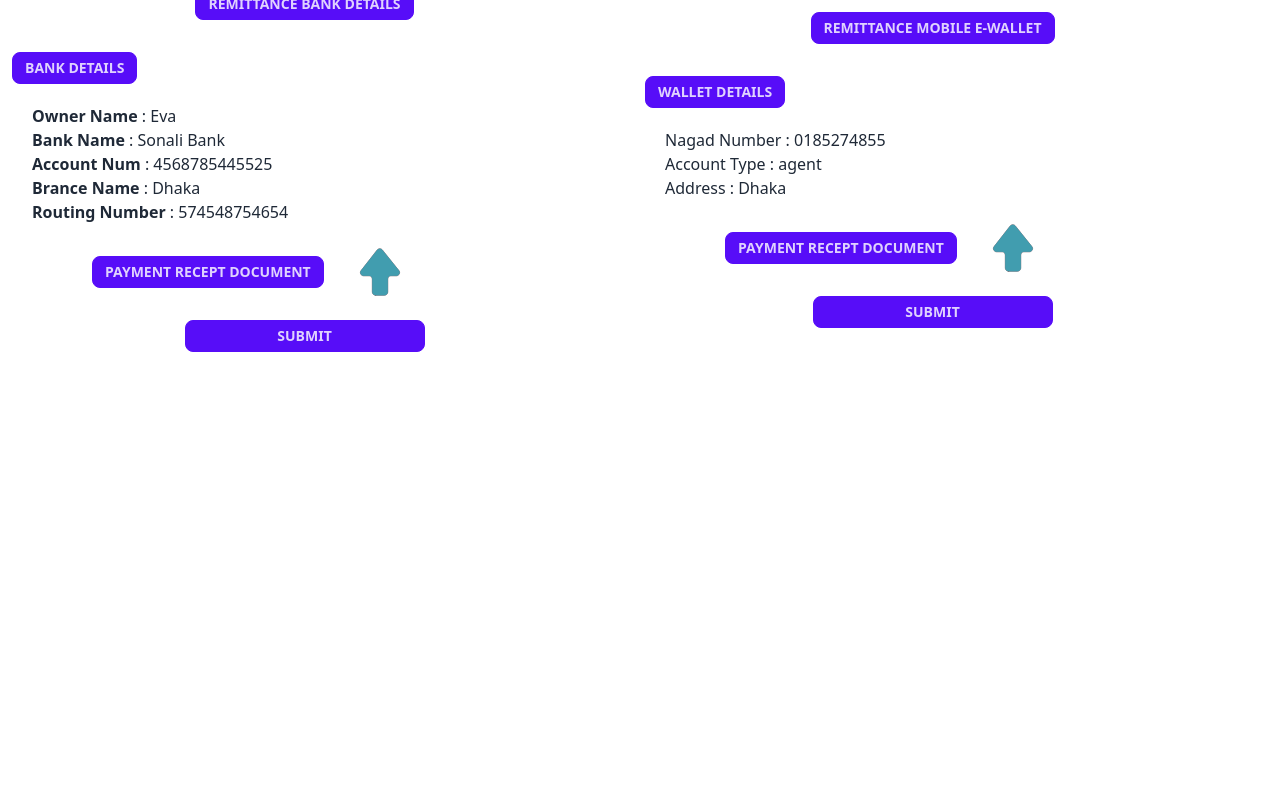
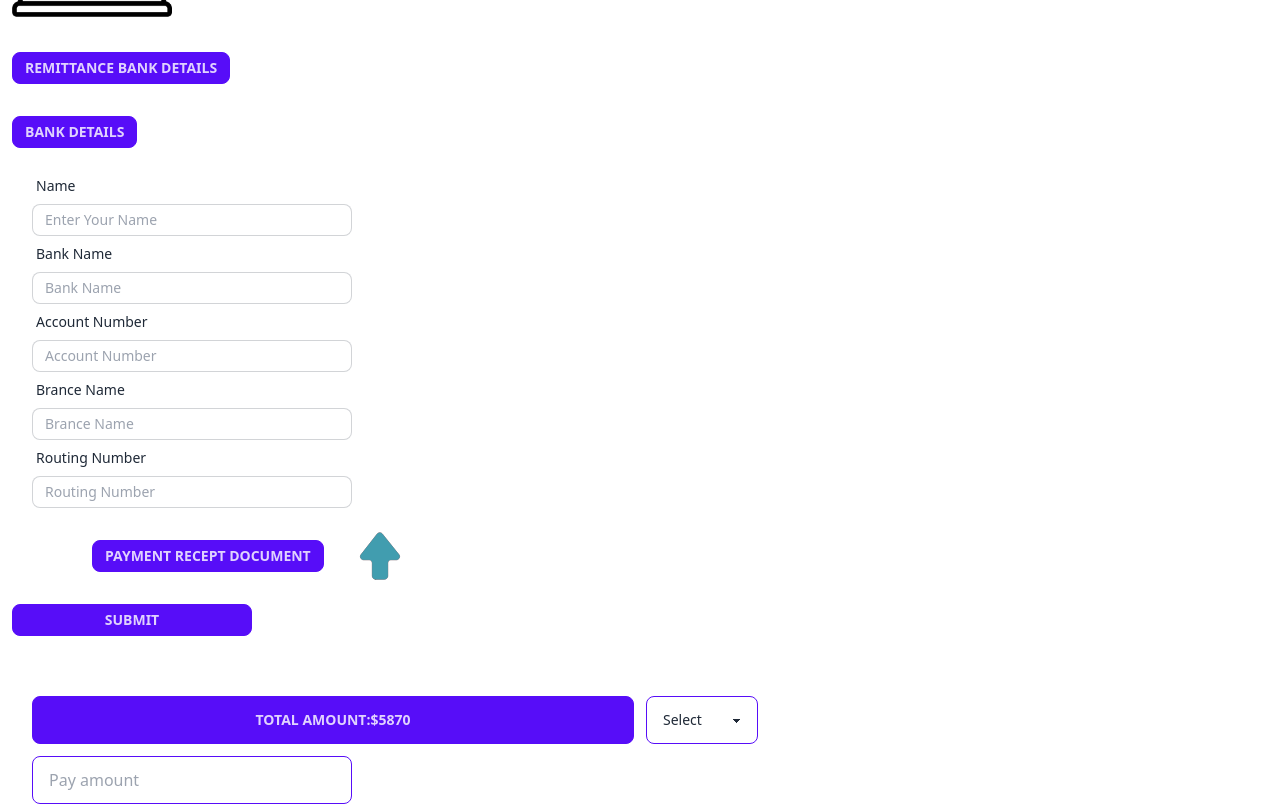
Before and after one commit to arjun1571/Bank-Details-Design, a React (Vite) app: page / in a window 1280 px wide. Shown: the part 560-1366 px from the top of the page. Before the commit the page ends 1044 px from the top, so only its background shows below. Built offline with nearby package versions, Linux system fonts and the light colour scheme.

Commit message:
create payment form

```diff
--- a/src/App.jsx
+++ b/src/App.jsx
@@ -5,7 +5,7 @@ import Right from "./Component/LeftSide/RightSide/Right";
 function App() {
   return (
     <>
-      <div className="md:flex justify-between p-3 max-w-screen-xl mx-auto md:my-20">
+      <div className=" justify-between p-3 max-w-screen-xl mx-auto md:my-20">
         {/* left site button  */}
         <div className="mb-10 mt-5">
         <LeftSide></LeftSide>
--- a/src/Component/LeftSide/LeftSide.jsx
+++ b/src/Component/LeftSide/LeftSide.jsx
@@ -1,15 +1,27 @@
-
+import { useState } from "react";
 import bank from "../../assets/bank.png";
 import up from "../../assets/up.svg";
 
 const LeftSide = () => {
+  const [bankdata,setBankData]=useState('Bank')
+  const handleFromData = (event) => {
+    setBankData(event.target.value);
+  };
   return (
     <div className="">
-      <div className="grid md:grid-cols-3 grid-cols-1 gap-3">
-        <button className="btn btn-primary ">
-          Total amount: $5870
-        </button>
-        <button className="btn btn-primary">Pay amount</button>
+
+      <div className="grid md:grid-cols-2 grid-cols-1 gap-4">
+        <button className="btn btn-primary ">Total amount: $5870</button>
+        <div className="flex flex-col-reverse w-28">
+          <select className="select select-primary w-full max-w-xs">
+            <option disabled selected>
+              Select
+            </option>
+            <option>BDT</option>
+            <option>USD</option>
+            <option>INR</option>
+          </select>
+        </div>
 
         <div className="form-control ">
           <input
@@ -19,33 +31,55 @@ const LeftSide = () => {
           />
         </div>
       </div>
-      <div className="mt-7 flex items-center">
+      <div onChange={handleFromData} className="mt-7 flex items-center">
         <button className="btn btn-primary btn-sm md:mr-7 mr-3">
           Select Payment Method
         </button>
         <div className="flex flex-col-reverse">
-        <select className="select select-primary w-full max-w-xs">
-        <option disabled selected>Select One</option>
+          <select
+          name="selectBank"
+            defaultValue={"select"}
+            className="select select-primary w-full max-w-xs "
+          >
+            <option value={"select"}>Select One</option>
             <option>Bank</option>
             <option>Mobile E-Wallet</option>
-        <option>Card</option>
           </select>
         </div>
       </div>
+{bankdata === "Mobile E-Wallet" ? <>
+<div className="mt-8 md:flex items-center ">
+        <button className="btn btn-primary md:mr-7 mr-3  btn-sm mb-3">
+          Country
+        </button>
+        <div className="flex flex-col-reverse">
+        <select className="select select-primary w-full max-w-xs">
+        <option disabled selected>Select One</option>
+        <option>Bangladesh</option>
+        <option>India</option>
+        <option>Nepal</option>
+      </select>
+        </div>
+      </div>
+</> :
+  <>
         <div className="mt-8 flex items-center ">
         <button className="btn btn-primary md:mr-7 mr-3  btn-sm mb-3">
           Bank Name
         </button>
         <div className="flex flex-col-reverse ">
-
           <select className="select select-primary w-full max-w-xs">
-        <option disabled selected>Select One</option>
+            <option disabled selected>
+              Select One
+            </option>
             <option>Cimg Bank</option>
             <option>Sonali Bank</option>
             <option>Eastern Bank</option>
           </select>
         </div>
       </div>
+  </>
+}
       <div className="mt-10 lg:flex items-center">
         <div>
           <img className="w-40 mx-auto" src={bank} alt="" />
@@ -56,9 +90,8 @@ const LeftSide = () => {
           <h1 className="text-center">A/C Type : Current</h1>
           <h1 className="text-center">IFSC : Ratnovaapvs</h1>
         </div>
-
       </div>
-      <div className="mt-8 text-center">
+      <div className="mt-8 ">
         <button className="btn btn-primary btn-sm   md:mr-7 mr-3">
           Remittance bank details
         </button>
@@ -67,22 +100,58 @@ const LeftSide = () => {
         <button className="btn btn-primary btn-sm   md:mr-7 mr-3">
           Bank Details
         </button>
-        <div className="mx-5 mt-5">
-          <h1>
-            <span className="font-bold">Owner Name </span>: Eva
-          </h1>
-          <h1>
-            <span className="font-bold">Bank Name </span>: Sonali Bank
-          </h1>
-          <h1>
-            <span className="font-bold">Account Num </span>: 4568785445525
-          </h1>
-          <h1>
-            <span className="font-bold">Brance Name </span>: Dhaka
-          </h1>
-          <h1>
-            <span className="font-bold">Routing Number </span>: 574548754654
-          </h1>
+        <div  className="mx-5 mt-5">
+          <div className="form-control w-full max-w-xs">
+            <label className="label">
+              <span className="label-text">Name</span>
+            </label>
+            <input
+              type="text"
+              name="name"
+              placeholder="Enter Your Name"
+              className="input input-bordered w-full max-w-xs input-sm"
+            />
+          </div>
+          <div className="form-control w-full max-w-xs">
+            <label className="label">
+              <span className="label-text">Bank Name</span>
+            </label>
+            <input
+              type="text"
+              placeholder="Bank Name"
+              className="input input-bordered w-full max-w-xs input-sm"
+            />
+          </div>
+          <div className="form-control w-full max-w-xs">
+            <label className="label">
+              <span className="label-text">Account Number</span>
+            </label>
+            <input
+              type="text"
+              placeholder="Account Number"
+              className="input input-bordered w-full max-w-xs input-sm"
+            />
+          </div>
+          <div className="form-control w-full max-w-xs">
+            <label className="label">
+              <span className="label-text">Brance Name</span>
+            </label>
+            <input
+              type="text"
+              placeholder="Brance Name"
+              className="input input-bordered w-full max-w-xs input-sm"
+            />
+          </div>
+          <div className="form-control w-full max-w-xs">
+            <label className="label">
+              <span className="label-text">Routing Number</span>
+            </label>
+            <input
+              type="text"
+              placeholder="Routing Number"
+              className="input input-bordered w-full max-w-xs input-sm"
+            />
+          </div>
         </div>
       </div>
       <div className="mt-5">
@@ -93,10 +162,8 @@ const LeftSide = () => {
           <img className="w-14" src={up} alt="" />
         </div>
       </div>
-      <div className="mt-5 text-center">
-        <button className="btn btn-primary w-60  btn-sm md:mr-7 mr-3">
-          submit
-        </button>
+      <div className="mt-5 ">
+        <input className="btn btn-primary w-60  btn-sm md:mr-7 mr-3" type="submit" value="Submit" />
       </div>
     </div>
   );
--- a/src/Component/LeftSide/RightSide/Right.jsx
+++ b/src/Component/LeftSide/RightSide/Right.jsx
@@ -5,11 +5,20 @@ import up from "../../../assets/up.svg";
 const Right = () => {
   return (
     <div className="md:p-5">
-      <div className="grid md:grid-cols-3 grid-cols-1 gap-3">
+      <div className="grid md:grid-cols-2 grid-cols-1 gap-3">
         <button className="btn btn-primary ">
           Total amount:$5870
         </button>
-        <button className="btn btn-primary">Pay amount</button>
+        <div className="flex flex-col-reverse w-28">
+          <select className="select select-primary w-full max-w-xs">
+            <option disabled selected>
+              Select
+            </option>
+            <option>BDT</option>
+            <option>USD</option>
+            <option>INR</option>
+          </select>
+        </div>
         <div className="form-control ">
           <input
             type="text"
@@ -26,7 +35,6 @@ const Right = () => {
         <div className="flex flex-col-reverse">
         <select className="select select-primary w-full max-w-xs">
         <option disabled selected>Select One</option>
-        <option>Bank</option>
         <option>Mobile E-Wallet</option>
         <option>Card</option>
       </select>
@@ -62,7 +70,7 @@ const Right = () => {
         <h1>Account Type : agent</h1>
         <h1>Address : Dhaka</h1>
       </div>
-      <div className="mt-8 text-center">
+      <div className="mt-8">
         <button className="btn btn-primary btn-sm   md:mr-7 mr-3">
           Remittance Mobile E-Wallet
         </button>
@@ -85,7 +93,7 @@ const Right = () => {
           <img className="w-14" src={up} alt="" />
         </div>
       </div>
-      <div className="mt-5 text-center">
+      <div className="mt-5 ">
         <button className="btn btn-primary w-60  btn-sm md:mr-7 mr-3">
           submit
         </button>
```
Lines whose indentation alone changed are shown as unchanged.
